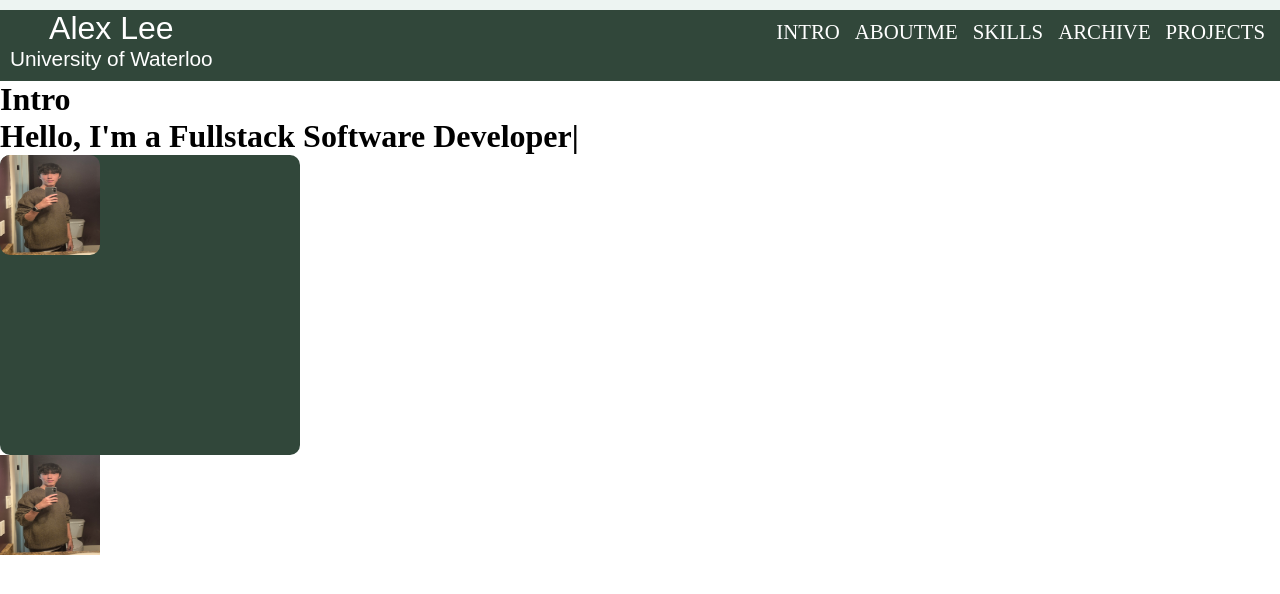
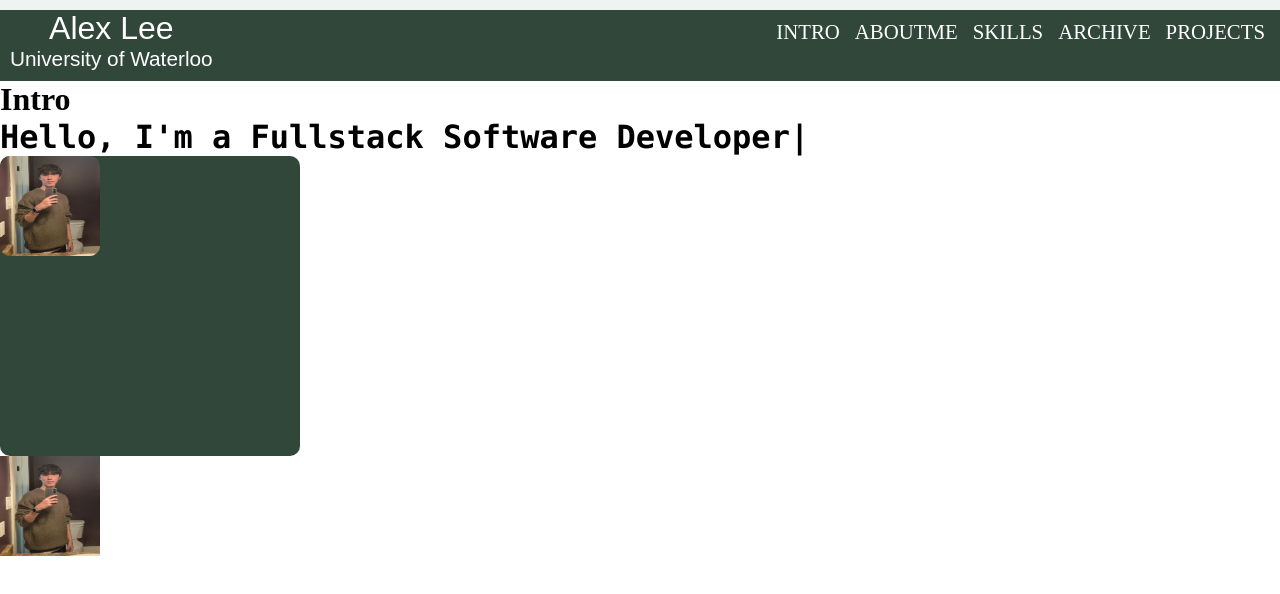
Before and after one commit to 1128alex/alex-lee, a React (Create React App) app: page / in a window 1280 px wide. Shown: the top 594 px of the page. Built offline with nearby package versions, Linux system fonts and the light colour scheme.

Commit message:
code-font-change

```diff
--- a/src/assets/scss/section/_intro.scss
+++ b/src/assets/scss/section/_intro.scss
@@ -1,3 +1,7 @@
 #container {
     height: 1000px;
 }
+
+#code {
+    font-family: Consolas, Monaco, Lucida Console, Liberation Mono, DejaVu Sans Mono, Bitstream Vera Sans Mono, Courier New;
+}
--- a/src/components/Intro.jsx
+++ b/src/components/Intro.jsx
@@ -44,9 +44,8 @@ const Intro = () => {
                 }}
             />
             <h1>Intro</h1>
-            <h1>
-                {" "}
-                Hello, <span ref={el} />{" "}
+            <h1 id="code">
+                Hello, <span ref={el} />
             </h1>
             <motion.div style={{
                 width: 300,
```
